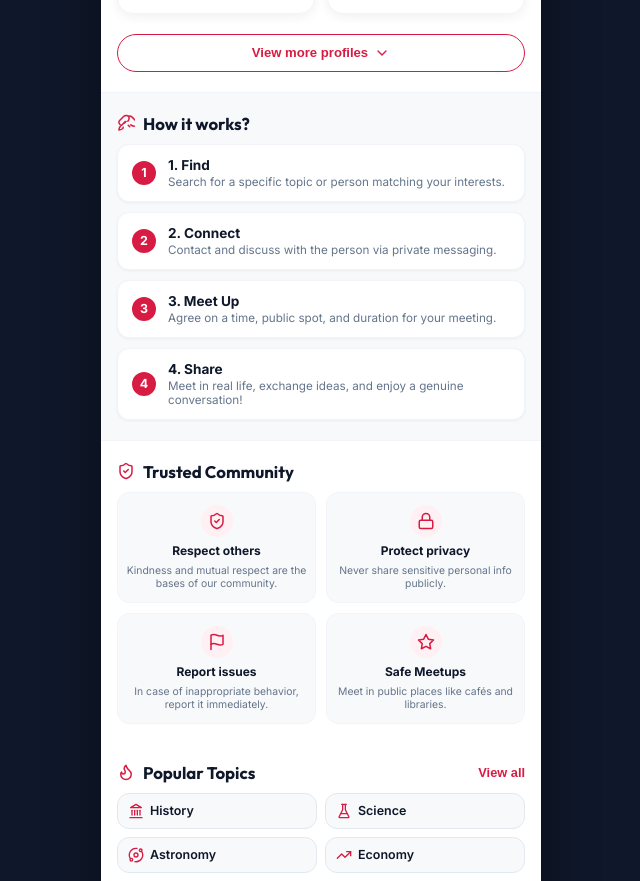
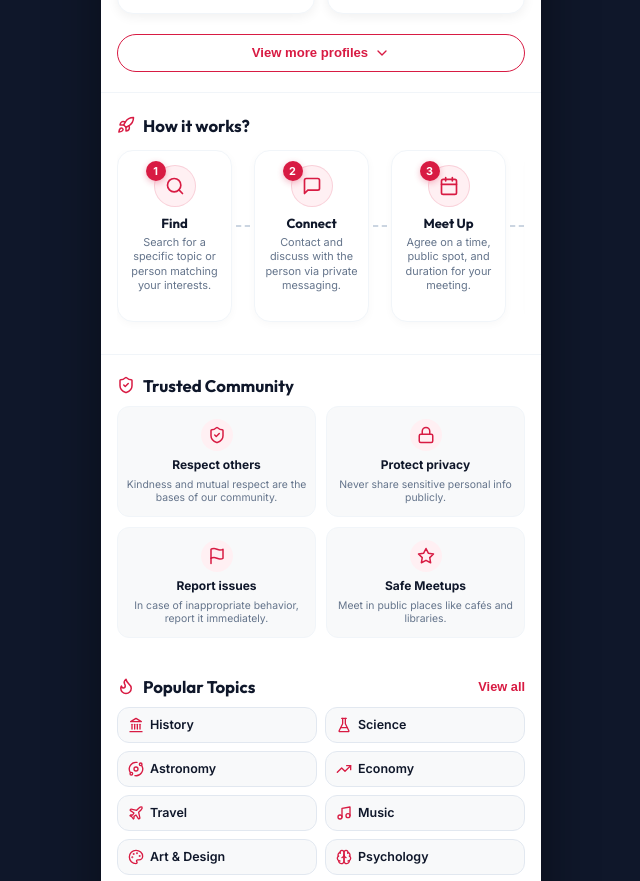
Before and after one commit to NoorFatima323/Un-Vrai-Reseau-Social-App, a React (Vite) app: page / in a window 1280 px wide. Shown: the part 1091-1972 px from the top of the page, without its empty margins (319-959 px from the left). Built offline with nearby package versions, Linux system fonts and the light colour scheme.

Commit message:
Updated How It Works section to match horizontal step cards with top step numbers, icons, and dashed arrows from Image 1 mockup

```diff
--- a/src/App.jsx
+++ b/src/App.jsx
@@ -36,7 +36,9 @@ import {
   X,
   Clock,
   Menu,
-  Calendar
+  Calendar,
+  Rocket,
+  Handshake
 } from 'lucide-react';
 
 export default function App() {
@@ -508,40 +510,72 @@ export default function App() {
       {/* How It Works Section ("Comment ça marche ?") */}
       <section className="how-it-works-section">
         <h2 className="section-title">
-          <RocketIcon className="title-icon" /> How it works?
+          <Rocket className="title-icon" /> How it works?
         </h2>
 
-        <div className="steps-list">
-          <div className="step-card">
-            <div className="step-number">1</div>
-            <div className="step-info">
-              <h4>1. Find</h4>
-              <p>Search for a specific topic or person matching your interests.</p>
+        <div className="steps-container">
+          <div className="step-item">
+            <div className="step-top-header">
+              <span className="step-num-badge">1</span>
+              <div className="step-icon-wrapper">
+                <Search size={20} className="step-icon" />
+              </div>
             </div>
+            <h4 className="step-title">Find</h4>
+            <p className="step-desc">
+              Search for a specific topic or person matching your interests.
+            </p>
           </div>
 
-          <div className="step-card">
-            <div className="step-number">2</div>
-            <div className="step-info">
-              <h4>2. Connect</h4>
-              <p>Contact and discuss with the person via private messaging.</p>
-            </div>
+          <div className="step-arrow-divider">
+            <span className="dashed-line"></span>
           </div>
 
-          <div className="step-card">
-            <div className="step-number">3</div>
-            <div className="step-info">
-              <h4>3. Meet Up</h4>
-              <p>Agree on a time, public spot, and duration for your meeting.</p>
+          <div className="step-item">
+            <div className="step-top-header">
+              <span className="step-num-badge">2</span>
+              <div className="step-icon-wrapper">
+                <MessageSquare size={20} className="step-icon" />
+              </div>
             </div>
+            <h4 className="step-title">Connect</h4>
+            <p className="step-desc">
+              Contact and discuss with the person via private messaging.
+            </p>
           </div>
 
-          <div className="step-card">
-            <div className="step-number">4</div>
-            <div className="step-info">
-              <h4>4. Share</h4>
-              <p>Meet in real life, exchange ideas, and enjoy a genuine conversation!</p>
+          <div className="step-arrow-divider">
+            <span className="dashed-line"></span>
+          </div>
+
+          <div className="step-item">
+            <div className="step-top-header">
+              <span className="step-num-badge">3</span>
+              <div className="step-icon-wrapper">
+                <Calendar size={20} className="step-icon" />
+              </div>
             </div>
+            <h4 className="step-title">Meet Up</h4>
+            <p className="step-desc">
+              Agree on a time, public spot, and duration for your meeting.
+            </p>
+          </div>
+
+          <div className="step-arrow-divider">
+            <span className="dashed-line"></span>
+          </div>
+
+          <div className="step-item">
+            <div className="step-top-header">
+              <span className="step-num-badge">4</span>
+              <div className="step-icon-wrapper">
+                <Handshake size={20} className="step-icon" />
+              </div>
+            </div>
+            <h4 className="step-title">Share</h4>
+            <p className="step-desc">
+              Meet in real life, exchange ideas, and enjoy a genuine conversation!
+            </p>
           </div>
         </div>
       </section>
--- a/src/index.css
+++ b/src/index.css
@@ -804,56 +804,116 @@ body {
 
 /* How It Works Section */
 .how-it-works-section {
-  background-color: var(--bg-secondary);
-  padding: 20px 16px;
+  background-color: var(--bg-main);
+  padding: 22px 16px 24px;
   border-top: 1px solid var(--border-light);
   border-bottom: 1px solid var(--border-light);
   width: 100%;
   box-sizing: border-box;
 }
 
-.steps-list {
+.steps-container {
+  display: flex;
+  align-items: stretch;
+  justify-content: space-between;
+  gap: 4px;
+  margin-top: 14px;
+  overflow-x: auto;
+  padding-bottom: 8px;
+  scrollbar-width: none;
+  -ms-overflow-style: none;
+}
+
+.steps-container::-webkit-scrollbar {
+  display: none;
+}
+
+.step-item {
+  flex: 1;
+  min-width: 115px;
+  background: white;
+  border: 1px solid var(--border-light);
+  border-radius: var(--radius-lg);
+  padding: 14px 8px;
   display: flex;
   flex-direction: column;
-  gap: 10px;
-  margin-top: 10px;
+  align-items: center;
+  text-align: center;
+  box-shadow: 0 2px 8px rgba(0,0,0,0.03);
+  transition: transform 0.2s, box-shadow 0.2s;
+  box-sizing: border-box;
 }
 
-.step-card {
-  background: white;
-  border: 1px solid var(--border-light);
-  border-radius: var(--radius-md);
-  padding: 12px 14px;
-  display: flex;
-  align-items: center;
-  gap: 12px;
-  box-shadow: var(--shadow-sm);
+.step-item:hover {
+  transform: translateY(-2px);
+  box-shadow: 0 4px 14px rgba(0,0,0,0.06);
 }
 
-.step-number {
-  background-color: var(--primary);
-  color: white;
-  width: 24px;
-  height: 24px;
-  border-radius: 50%;
-  font-weight: 700;
-  font-size: 0.78rem;
+.step-top-header {
+  position: relative;
   display: flex;
   align-items: center;
   justify-content: center;
+  margin-bottom: 8px;
+}
+
+.step-num-badge {
+  position: absolute;
+  top: -4px;
+  left: -8px;
+  background-color: var(--primary);
+  color: white;
+  width: 20px;
+  height: 20px;
+  border-radius: 50%;
+  font-weight: 700;
+  font-size: 0.68rem;
+  display: flex;
+  align-items: center;
+  justify-content: center;
+  box-shadow: 0 2px 6px rgba(216, 27, 67, 0.3);
+  z-index: 2;
+}
+
+.step-icon-wrapper {
+  width: 42px;
+  height: 42px;
+  border-radius: 50%;
+  background-color: var(--primary-light);
+  color: var(--primary);
+  display: flex;
+  align-items: center;
+  justify-content: center;
+  border: 1px solid rgba(216, 27, 67, 0.15);
+}
+
+.step-title {
+  font-family: var(--font-heading);
+  font-size: 0.82rem;
+  font-weight: 700;
+  color: var(--text-main);
+  margin-bottom: 4px;
+}
+
+.step-desc {
+  font-size: 0.68rem;
+  color: var(--text-muted);
+  line-height: 1.32;
+}
+
+.step-arrow-divider {
+  display: flex;
+  align-items: center;
+  justify-content: center;
+  align-self: center;
+  margin-top: -20px;
   flex-shrink: 0;
 }
 
-.step-info h4 {
-  font-size: 0.85rem;
-  font-weight: 700;
-  color: var(--text-main);
-}
-
-.step-info p {
-  font-size: 0.73rem;
-  color: var(--text-muted);
-  margin-top: 2px;
+.dashed-line {
+  width: 14px;
+  height: 0;
+  border-top: 2px dashed #CBD5E1;
 }
 
 /* Trust Section */
```
